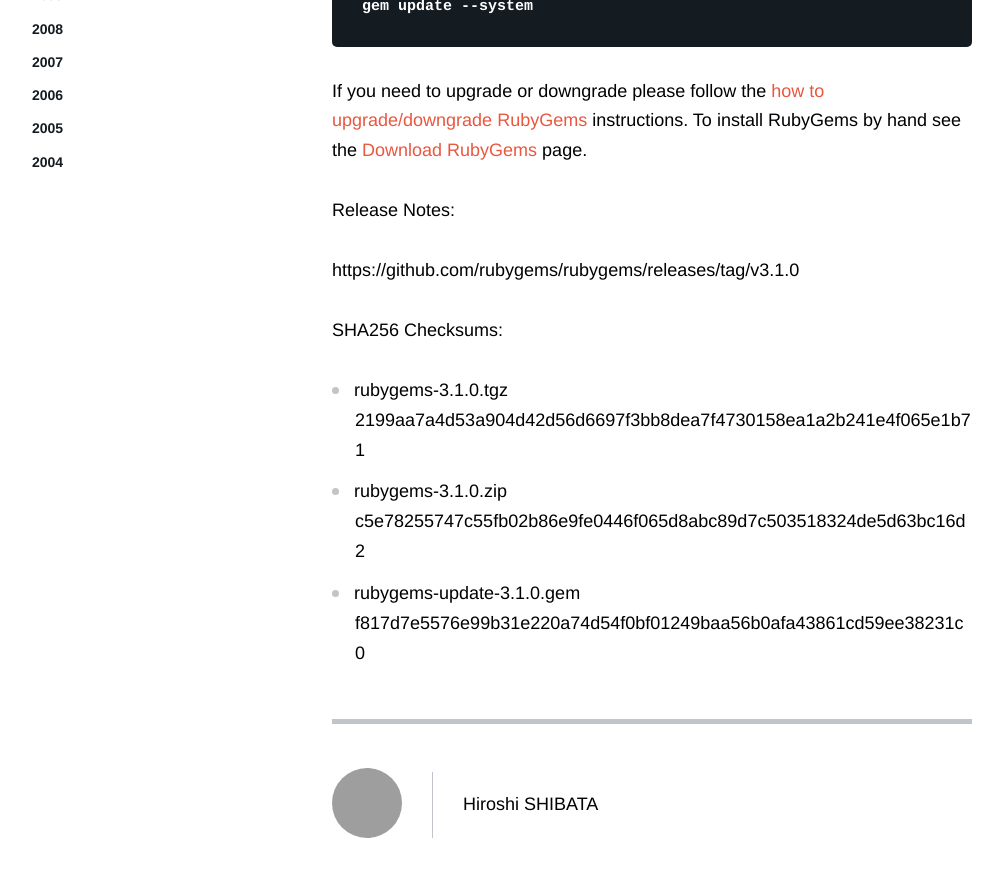
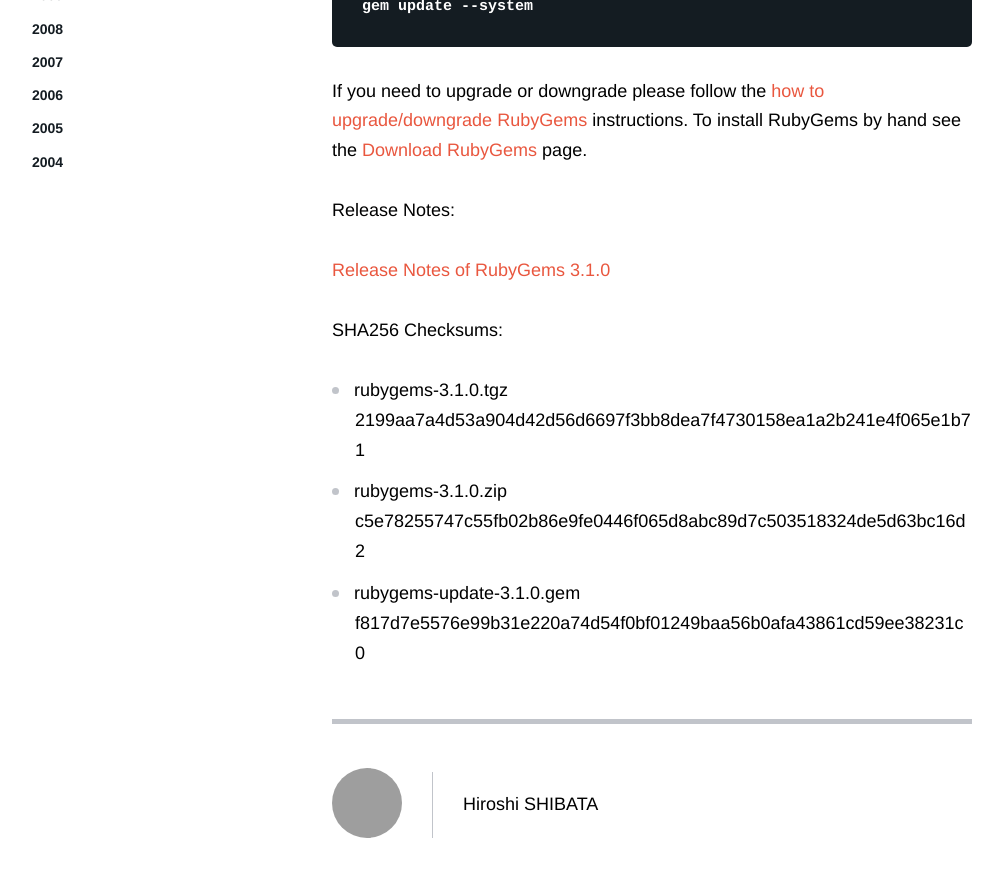
Before and after one commit to rubygems/rubygems.github.io, a Jekyll site: the page built from _posts/2019-12-16-3.1.0-released.md, in a window 1280 px wide and 900 px high, scrolled down 585 px. Shown: the top 877 px of the window, without its empty margins (138-1141 px from the left). Built offline with Jekyll 4.4.1, drawn with Linux system fonts in a browser that asks for light colours; comment, search, counter and statistics services are not loaded; grey boxes are pictures that could not be loaded.

Commit message:
Make an anchor tag for 3.1.0 release

```diff
--- a/_posts/2019-12-16-3.1.0-released.md
+++ b/_posts/2019-12-16-3.1.0-released.md
@@ -17,7 +17,7 @@
 
 Release Notes:
 
-https://github.com/rubygems/rubygems/releases/tag/v3.1.0
+[Release Notes of RubyGems 3.1.0](3-1-0)
 
 SHA256 Checksums:
 
@@ -31,3 +31,4 @@
 
 [download]: http://rubygems.org/pages/download
 [upgrading]: http://docs.seattlerb.org/rubygems/UPGRADING_rdoc.html
+[3-1-0]: https://github.com/rubygems/rubygems/releases/tag/v3.1.0
```
